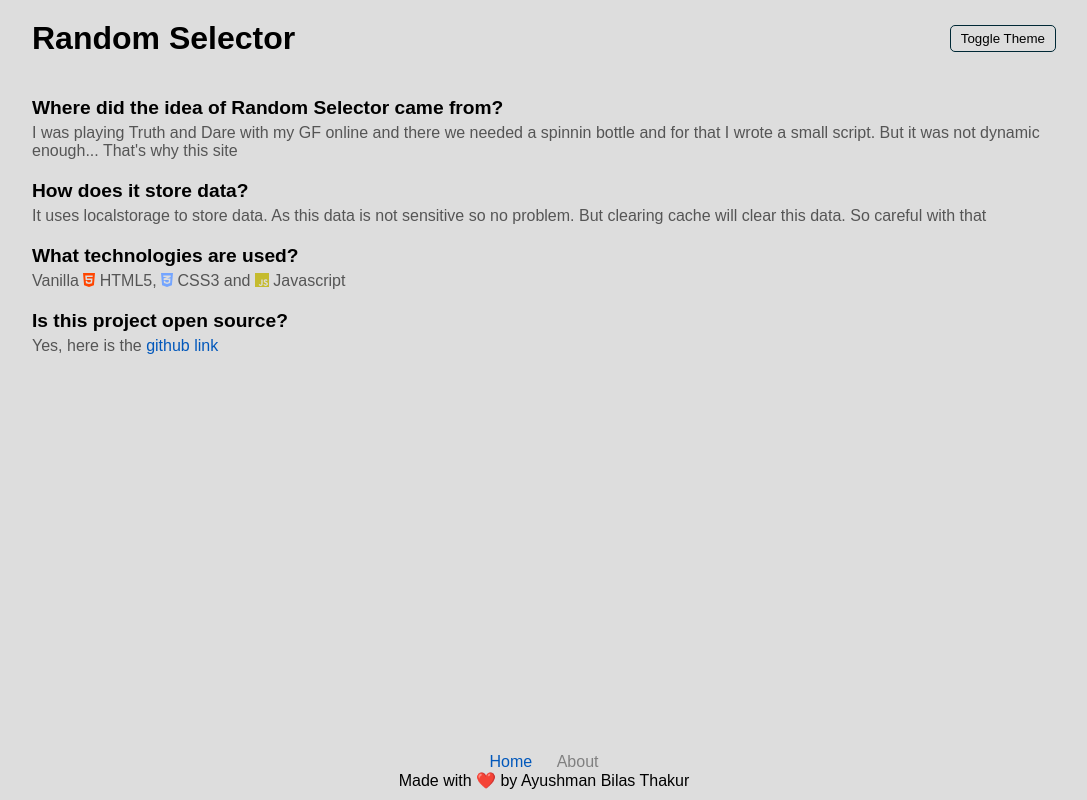
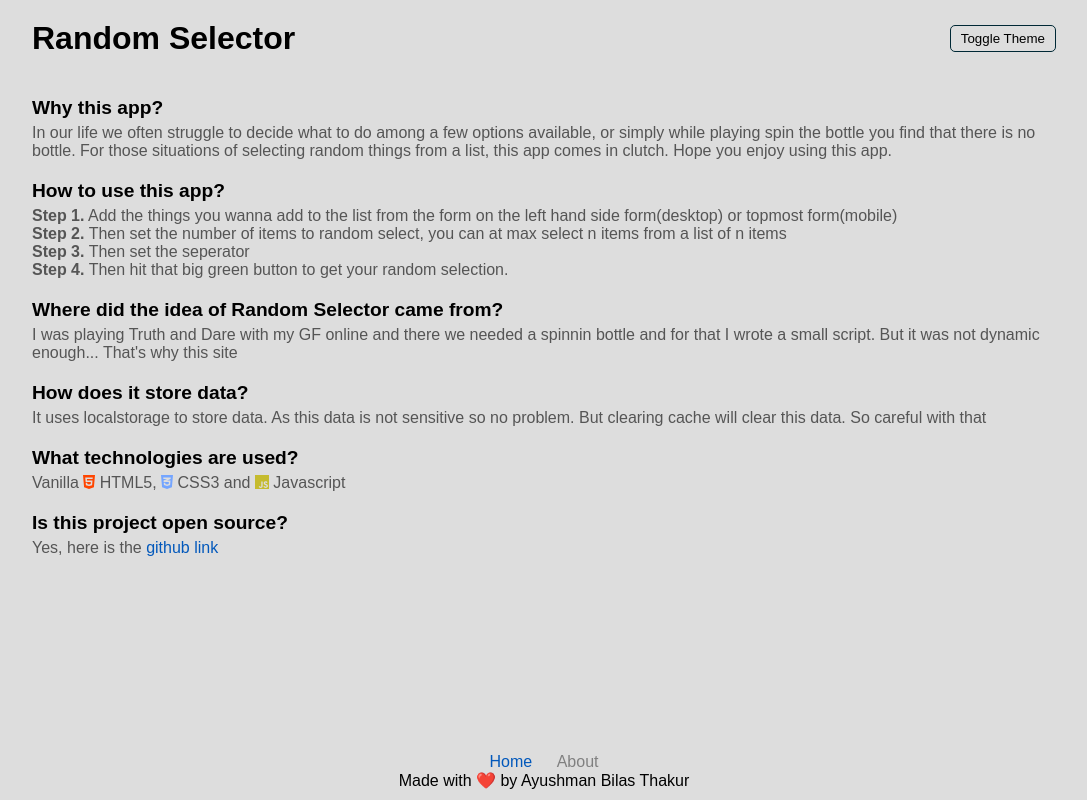
Before and after one commit to AyushmanBilasThakur/random-selection, a plain HTML site: page about.html in a window 1280 px wide. Shown: the whole page, without its empty margins (96-1183 px from the left). Drawn offline with Linux system fonts and the light colour scheme.

Commit message:
Updated Details

```diff
--- a/about.html
+++ b/about.html
@@ -25,6 +25,30 @@
     <div class="main-content">
 
         <div class="container">
+
+            <div class="qna">
+                <p class="question">Why this app?</p>
+                <p class="answer">
+                    In our life we often struggle to decide what to do among a few options available, or simply while playing spin the bottle you find that there is no bottle. For those situations of selecting random things from a list, this app comes in clutch. Hope you enjoy using this app.
+                </p>
+            </div>
+
+            <div class="qna">
+                <p class="question">How to use this app?</p>
+                <p class="answer">
+                    <strong>Step 1.</strong> Add the things you wanna add to the list from the form on the left hand side form(desktop) or topmost form(mobile)
+                </p>
+                <p class="answer">
+                    <strong>Step 2.</strong> Then set the number of items to random select, you can at max select n items from a list of n items
+                </p>
+                <p class="answer">
+                    <strong>Step 3.</strong> Then set the seperator
+                </p>
+                <p class="answer">
+                    <strong>Step 4.</strong> Then hit that big green button to get your random selection.
+                </p>
+            </div>
+
             <div class="qna">
                 <p class="question">Where did the idea of Random Selector came from?</p>
                 <p class="answer">I was playing Truth and Dare with my GF online and there we needed a spinnin bottle and for that I wrote a small script. But it was not dynamic enough... That's why this site</p>
```
Also changed, not shown: 1 other file.
